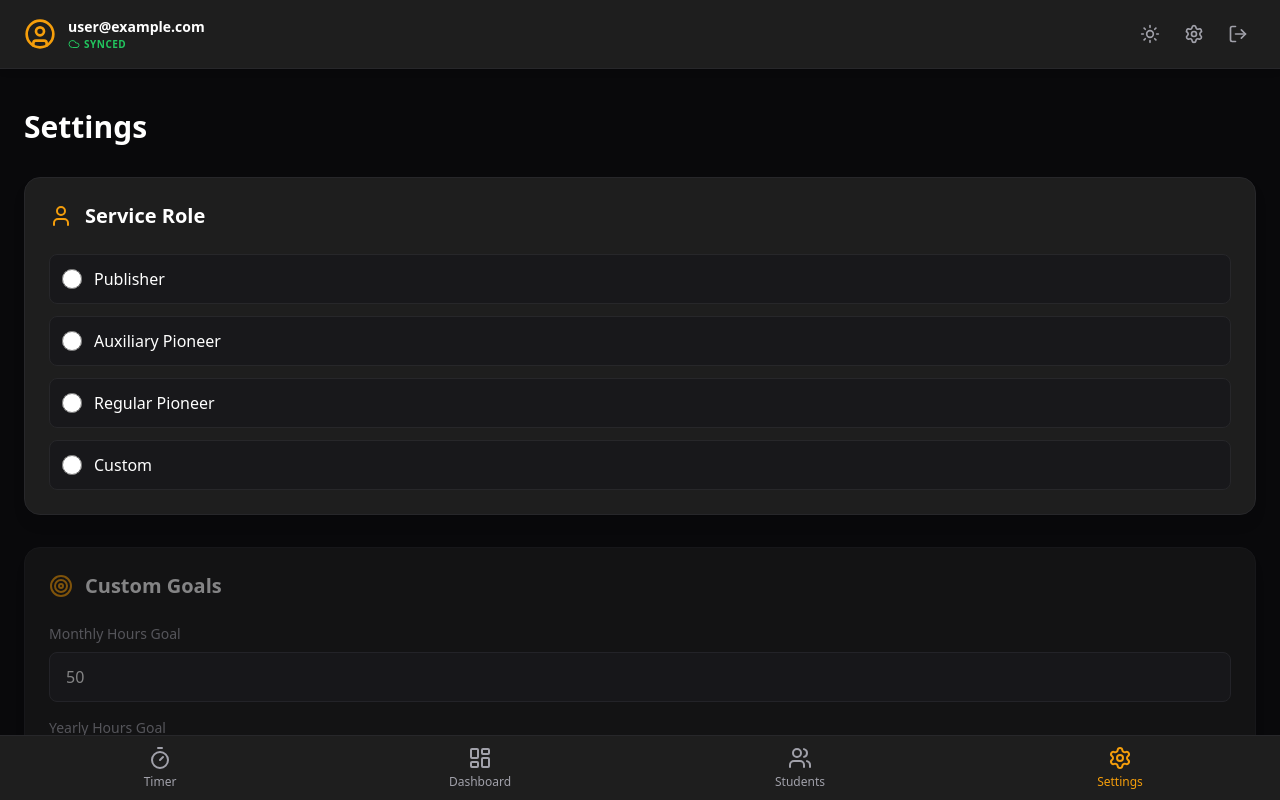
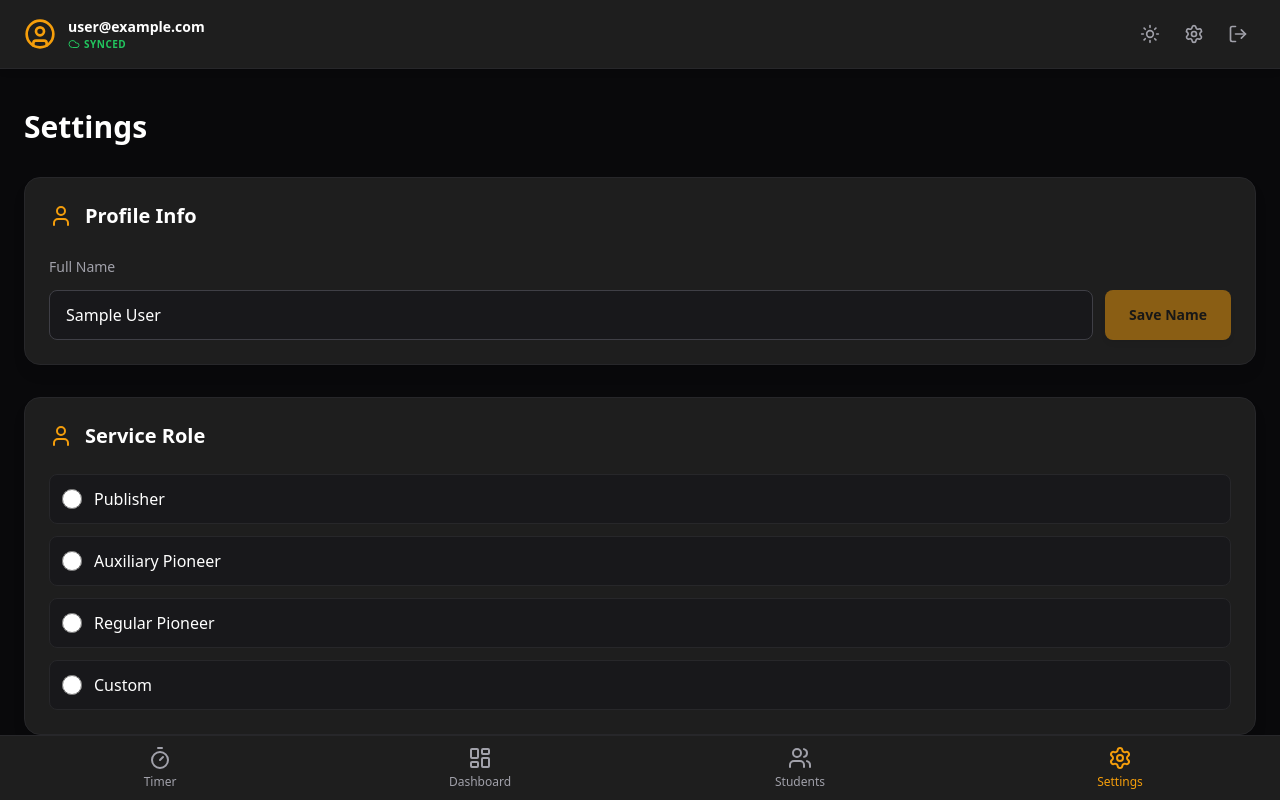
Before and after one commit to 1ncessantlol/field-service-tracker, a React (Vite) app: page /settings in a window 1280 px wide. Built offline with nearby package versions, Linux system fonts and the light colour scheme; no server answers; the database is empty; sample sign-in values are in the browser's storage.

Commit message:
Fixed name save function and share formatting

```diff
--- a/src/context/UserContext.tsx
+++ b/src/context/UserContext.tsx
@@ -1,5 +1,5 @@
 import { createContext, useContext, useState, useEffect, type ReactNode } from 'react';
-import { onAuthStateChanged, signOut, type User } from 'firebase/auth';
+import { onAuthStateChanged, signOut, updateProfile, type User } from 'firebase/auth';
 import { doc, onSnapshot, setDoc, collection, query, where } from 'firebase/firestore';
 import { auth, db } from '../firebase';
 
@@ -19,6 +19,7 @@ interface UserContextType {
   user: User | null;
   loading: boolean;
   logout: () => Promise<void>;
+  updateUserName: (name: string) => Promise<void>;
   sessions: Session[];
 
   role: Role;
@@ -175,9 +176,17 @@ export function UserProvider({ children }: { children: ReactNode }) {
     await signOut(auth);
   };
 
+  const updateUserName = async (name: string) => {
+    if (auth.currentUser) {
+      await updateProfile(auth.currentUser, { displayName: name });
+      // Trigger a re-render by shallow-copying the user object (or simply setting to auth.currentUser might work if ref changes, but cloning ensures it)
+      setUser(Object.assign({}, auth.currentUser) as User);
+    }
+  };
+
   return (
     <UserContext.Provider value={{
-      user, loading, logout,
+      user, loading, logout, updateUserName,
       role, setRole,
       customMonthlyGoal, setCustomMonthlyGoal: setCustomMonthlyGoalWrapper,
       customYearlyGoal, setCustomYearlyGoal: setCustomYearlyGoalWrapper,
--- a/src/pages/DashboardScreen.tsx
+++ b/src/pages/DashboardScreen.tsx
@@ -70,7 +70,7 @@ export default function DashboardScreen() {
   const handleShare = () => {
     const monthName = format(new Date(), 'MMMM yyyy');
     let reportText = `Field Service Report\n`;
-    reportText += `Name: ${user?.email || 'Publisher'}\n`;
+    reportText += `Name: ${user?.displayName || user?.email}\n`;
     reportText += `Month: ${monthName}\n\n`;
 
     if (showHours) {
@@ -182,7 +182,9 @@ export default function DashboardScreen() {
       {/* Header */}
       <div className="flex justify-between items-center">
         <div>
-          <h1 className="text-3xl font-bold text-gray-900 dark:text-white">Dashboard</h1>
+          <h1 className="text-3xl font-bold text-gray-900 dark:text-white">
+            {user?.displayName ? `Welcome, ${user.displayName.split(' ')[0]}` : 'Dashboard'}
+          </h1>
           <p className="text-primary font-medium mt-1">{role}</p>
         </div>
         <div className="flex space-x-3">
--- a/src/pages/LoginScreen.tsx
+++ b/src/pages/LoginScreen.tsx
@@ -1,10 +1,11 @@
 import { useState } from 'react';
-import { signInWithEmailAndPassword, createUserWithEmailAndPassword, sendPasswordResetEmail } from 'firebase/auth';
+import { signInWithEmailAndPassword, createUserWithEmailAndPassword, sendPasswordResetEmail, updateProfile } from 'firebase/auth';
 import { auth } from '../firebase';
-import { Mail, Lock, LogIn, UserPlus } from 'lucide-react';
+import { Mail, Lock, LogIn, UserPlus, User } from 'lucide-react';
 
 export default function LoginScreen() {
   const [isLogin, setIsLogin] = useState(true);
+  const [name, setName] = useState('');
   const [email, setEmail] = useState('');
   const [password, setPassword] = useState('');
   const [error, setError] = useState('');
@@ -23,7 +24,10 @@ export default function LoginScreen() {
       } else if (isLogin) {
         await signInWithEmailAndPassword(auth, email, password);
       } else {
-        await createUserWithEmailAndPassword(auth, email, password);
+        const userCredential = await createUserWithEmailAndPassword(auth, email, password);
+        if (userCredential.user && name.trim()) {
+          await updateProfile(userCredential.user, { displayName: name.trim() });
+        }
       }
     } catch (err: any) {
       if (isResettingPassword && err.code === 'auth/user-not-found') {
@@ -61,6 +65,19 @@ export default function LoginScreen() {
 
         <form onSubmit={handleSubmit} className="space-y-6">
           <div className="space-y-4">
+            {!isLogin && !isResettingPassword && (
+              <div className="relative">
+                <User className="absolute left-3 top-1/2 transform -translate-y-1/2 text-gray-500 dark:text-zinc-400 w-5 h-5" />
+                <input
+                  type="text"
+                  placeholder="Full Name"
+                  value={name}
+                  onChange={(e) => setName(e.target.value)}
+                  className="w-full pl-10 pr-4 py-3 bg-gray-100 dark:bg-zinc-900 border border-gray-300 dark:border-zinc-700 rounded-xl text-gray-900 dark:text-white focus:outline-none focus:border-primary focus:ring-1 focus:ring-primary transition"
+                  required
+                />
+              </div>
+            )}
             <div className="relative">
               <Mail className="absolute left-3 top-1/2 transform -translate-y-1/2 text-gray-500 dark:text-zinc-400 w-5 h-5" />
               <input
--- a/src/pages/SettingsScreen.tsx
+++ b/src/pages/SettingsScreen.tsx
@@ -4,7 +4,10 @@ import { User, Target, Save, LogOut, Bell } from 'lucide-react';
 import { useUser, type Role } from '../context/UserContext';
 
 export default function SettingsScreen() {
-  const { role, setRole, customMonthlyGoal, setCustomMonthlyGoal, customYearlyGoal, setCustomYearlyGoal, logout } = useUser();
+  const { user, role, setRole, customMonthlyGoal, setCustomMonthlyGoal, customYearlyGoal, setCustomYearlyGoal, logout, updateUserName } = useUser();
+  const [profileName, setProfileName] = useState(user?.displayName || '');
+  const [isNameSaving, setIsNameSaving] = useState(false);
+  const [nameSaved, setNameSaved] = useState(false);
   const [notificationsEnabled, setNotificationsEnabled] = useState(false);
 
   useEffect(() => {
@@ -20,6 +23,16 @@ export default function SettingsScreen() {
     }
     const permission = await Notification.requestPermission();
     setNotificationsEnabled(permission === 'granted');
+  };
+
+  const handleSaveName = async () => {
+    if (profileName !== (user?.displayName || '')) {
+      setIsNameSaving(true);
+      await updateUserName(profileName);
+      setIsNameSaving(false);
+      setNameSaved(true);
+      setTimeout(() => setNameSaved(false), 2000);
+    }
   };
 
   const [localMonthlyGoal, setLocalMonthlyGoal] = useState<number | string>(customMonthlyGoal);
@@ -47,9 +60,12 @@ export default function SettingsScreen() {
     setCustomYearlyGoal(val);
   };
 
-  const handleSave = () => {
+  const handleSave = async () => {
     validateAndSaveMonthly();
     validateAndSaveYearly();
+    if (profileName !== (user?.displayName || '')) {
+      await updateUserName(profileName);
+    }
     alert('Settings saved!');
   };
 
@@ -62,6 +78,38 @@ export default function SettingsScreen() {
       className="p-6 space-y-8 min-h-full pb-24"
     >
       <h1 className="text-3xl font-bold text-gray-900 dark:text-white">Settings</h1>
+
+      {/* Profile Settings */}
+      <div className="bg-white dark:bg-[#1e1e1e] rounded-2xl p-6 shadow-lg border border-gray-200 dark:border-zinc-800 space-y-6">
+        <div className="flex items-center space-x-3 text-gray-900 dark:text-white mb-4">
+          <User className="w-6 h-6 text-primary" />
+          <h2 className="text-xl font-semibold">Profile Info</h2>
+        </div>
+
+        <div className="space-y-3">
+          <label className="text-sm font-medium text-gray-500 dark:text-zinc-400">Full Name</label>
+          <div className="flex space-x-3">
+            <input
+              type="text"
+              value={profileName}
+              onChange={(e) => setProfileName(e.target.value)}
+              className="flex-1 px-4 py-3 bg-gray-100 dark:bg-zinc-900 border border-gray-300 dark:border-zinc-700 rounded-lg text-gray-900 dark:text-white focus:outline-none focus:border-primary focus:ring-1 focus:ring-primary"
+              placeholder="Enter your name"
+            />
+            <button
+              onClick={handleSaveName}
+              disabled={isNameSaving || profileName === (user?.displayName || '')}
+              className={`px-6 py-3 font-bold rounded-lg transition-all duration-200 ease-in-out active:scale-95 text-sm shadow-md whitespace-nowrap
+                ${nameSaved
+                  ? 'bg-green-500 text-white hover:bg-green-600'
+                  : 'bg-primary text-white dark:text-[#121212] hover:bg-primaryHover disabled:opacity-50'
+                }`}
+            >
+              {isNameSaving ? 'Saving...' : (nameSaved ? 'Saved!' : 'Save Name')}
+            </button>
+          </div>
+        </div>
+      </div>
 
       {/* Role Selection */}
       <div className="bg-white dark:bg-[#1e1e1e] rounded-2xl p-6 shadow-lg border border-gray-200 dark:border-zinc-800 space-y-6">
```
